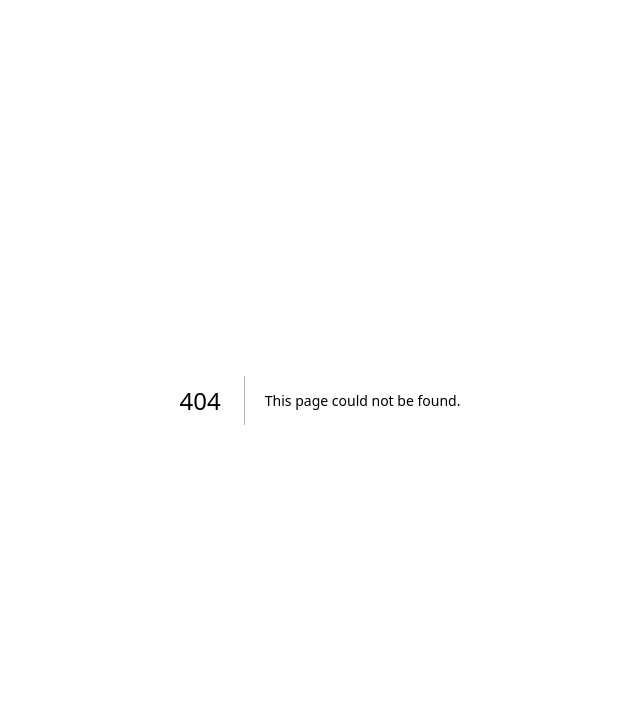
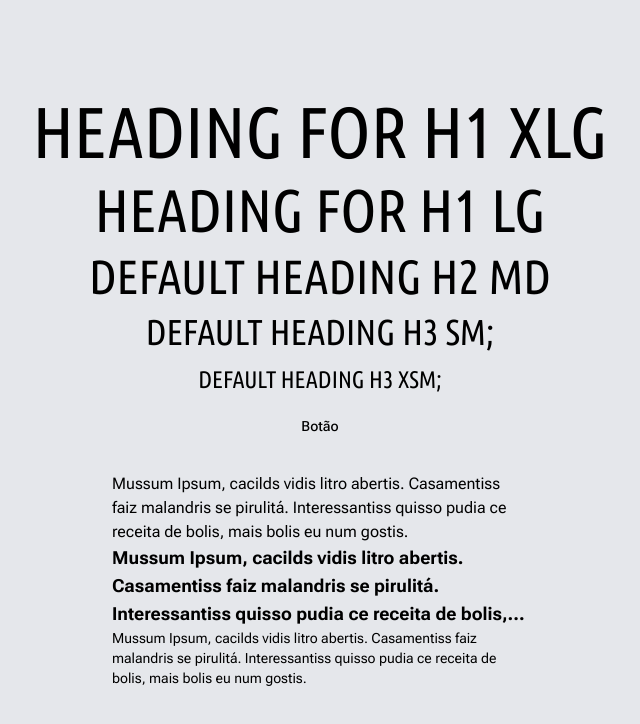
Before and after one commit to JohnnyCarreiro/next-prismic-tailwind-template, a Next.js app: page /components in a window 1280 px wide. Before the commit this address had no page. Shown: the top 724 px of the page, without its empty margins (320-960 px from the left). Built offline with nearby package versions, Linux system fonts and the light colour scheme.

Commit message:
feat(comp): create Text and Heading Components
Also create a page for test all custom components

```diff
--- /dev/null
+++ b/src/app/components/page.tsx
@@ -0,0 +1,51 @@
+import { Button } from '@/components/@core/Button'
+import { Heading } from '@/components/@core/Heading'
+import { Text } from '@/components/@core/Text'
+
+export default function Home() {
+  return (
+    <main className="flex h-full min-h-screen flex-col items-center justify-between px-24 py-24">
+      <Heading as="h1" size="xlg" className={'uppercase'}>
+        Heading for H1 XLG
+      </Heading>
+      <Heading as="h1" size="lg" className={'uppercase'}>
+        Heading for H1 LG
+      </Heading>
+      <Heading className={'uppercase'}>Default Heading H2 MD</Heading>
+      <Heading as="h3" size="sm" className={' uppercase'}>
+        Default Heading H3 SM;
+      </Heading>
+      <Heading as="h4" size="xsm" className={' uppercase'}>
+        Default Heading H3 XSM;
+      </Heading>
+      <Button
+        className={
+          'rounded-full bg-brand_primary px-4 text-primary-950 hover:bg-primary-200'
+        }
+        isLoading={false}
+        variant={'secondary'}
+        disabled={false}
+        size={'sm'}
+      >
+        Botão
+      </Button>
+      <div className="max-w-md p-4 text-secondary-800">
+        <Text as="p" className="line-clamp-3">
+          Mussum Ipsum, cacilds vidis litro abertis. Casamentiss faiz malandris
+          se pirulitá. Interessantiss quisso pudia ce receita de bolis, mais
+          bolis eu num gostis.
+        </Text>
+        <Text as="strong" size="lg" className="line-clamp-3">
+          Mussum Ipsum, cacilds vidis litro abertis. Casamentiss faiz malandris
+          se pirulitá. Interessantiss quisso pudia ce receita de bolis, mais
+          bolis eu num gostis.
+        </Text>
+        <Text as="small" size="sm" className="line-clamp-3">
+          Mussum Ipsum, cacilds vidis litro abertis. Casamentiss faiz malandris
+          se pirulitá. Interessantiss quisso pudia ce receita de bolis, mais
+          bolis eu num gostis.
+        </Text>
+      </div>
+    </main>
+  )
+}
--- a/src/app/layout.tsx
+++ b/src/app/layout.tsx
@@ -2,6 +2,7 @@ import './globals.css'
 import {
   Roboto_Flex as Roboto,
   Ubuntu_Condensed as Ubuntu,
+  Fira_Mono as FiraCode,
 } from 'next/font/google'
 
 const roboto = Roboto({ subsets: ['latin'], variable: '--font-roboto' })
@@ -9,6 +10,11 @@ const ubuntu = Ubuntu({
   subsets: ['latin'],
   weight: '400',
   variable: '--font-ubuntu',
+})
+const fira = FiraCode({
+  subsets: ['latin'],
+  weight: '500',
+  variable: '--font-fira-code',
 })
 
 export const metadata = {
@@ -23,7 +29,9 @@ export default function RootLayout({
 }) {
   return (
     <html lang="en">
-      <body className={`${roboto.variable} ${ubuntu.variable} font-sans`}>
+      <body
+        className={`${roboto.variable} ${ubuntu.variable} ${fira.variable} font-sans`}
+      >
         {children}
       </body>
     </html>
--- a/src/app/page.tsx
+++ b/src/app/page.tsx
@@ -1,21 +1,13 @@
 import { Button } from '@/components/@core/Button'
-import Image from 'next/image'
+import { Heading } from '@/components/@core/Heading'
+import { Text } from '@/components/@core/Text'
 
 export default function Home() {
   return (
-    <main className="flex min-h-screen flex-col items-center justify-between px-24 py-24">
-      <h1 className={'font-brand text-4xl'}>Hello World</h1>
-      <Button
-        className={
-          'rounded-full bg-brand_primary px-4 text-primary-950 hover:bg-primary-200'
-        }
-        isLoading={false}
-        variant={'secondary'}
-        disabled={false}
-        size={'sm'}
-      >
-        Botão
-      </Button>
+    <main className="flex h-full min-h-screen flex-col items-center justify-between px-24 py-24">
+      <Heading as="h1" size="xlg" className={'uppercase'}>
+        Home Page
+      </Heading>
     </main>
   )
 }
--- a/src/components/@core/Button.tsx
+++ b/src/components/@core/Button.tsx
@@ -2,8 +2,6 @@ import { ButtonHTMLAttributes, FC } from 'react'
 import { VariantProps, cva } from 'class-variance-authority'
 import { Loader2 } from 'lucide-react'
 import { cn } from '@/lib/utils'
-
-// import { Container } from './styles';
 
 const buttonVariants = cva(
   'active:scale-95 inline-flex items-center justify-center rounded-md text-sm font-medium transition-colors focus:outline-none focus:ring-2 focus:ring-slate-400 focus:ring-offset-2 disabled:opacity-50 disabled:cursor-not-allowed',
--- /dev/null
+++ b/src/components/@core/Heading.tsx
@@ -0,0 +1,46 @@
+import { cn } from '@/lib/utils'
+import { VariantProps, cva } from 'class-variance-authority'
+
+const textVariantProps = cva('text-inherit leading-relaxed font-brand', {
+  variants: {
+    size: {
+      xsm: 'text-2xl',
+      sm: 'text-4xl',
+      md: 'text-5xl',
+      lg: 'text-6xl',
+      xlg: 'text-7xl',
+    },
+  },
+  defaultVariants: {
+    size: 'md',
+  },
+})
+
+interface Props extends VariantProps<typeof textVariantProps> {
+  children: React.ReactNode
+}
+
+type AllowedTags = 'h1' | 'h2' | 'h3' | 'h4' | 'h5' | 'h6'
+
+// `TextProps` now uses `PolymorphicComponentProps` to add the `as` prop
+// and inherit its prop
+type TextProps<C extends React.ElementType> = PolymorphicComponentProps<
+  C,
+  Props
+>
+
+export const Heading = <C extends React.ElementType = AllowedTags>({
+  as,
+  children,
+  className,
+  size,
+  ...other
+}: TextProps<C>) => {
+  const Component = as || 'h2'
+
+  return (
+    <Component className={cn(textVariantProps({ className, size }))} {...other}>
+      {children}
+    </Component>
+  )
+}
--- /dev/null
+++ b/src/components/@core/Text.tsx
@@ -0,0 +1,59 @@
+import { cn } from '@/lib/utils'
+import { VariantProps, cva } from 'class-variance-authority'
+
+const textVariantProps = cva('text-inherit leading-relaxed', {
+  variants: {
+    size: {
+      sm: 'text-sm',
+      md: 'text-base',
+      lg: 'text-lg',
+    },
+  },
+  defaultVariants: {
+    size: 'md',
+  },
+})
+
+interface Props extends VariantProps<typeof textVariantProps> {
+  children: React.ReactNode
+}
+
+type AllowedTags =
+  | 'p'
+  | 'strong'
+  | 'span'
+  | 'em'
+  | 'pre'
+  | 'small'
+  | 'q'
+  | 'code'
+  | 'mark'
+  | 'sub'
+  | 'sup'
+  | 'ins'
+  | 'del'
+  | 'i'
+  | 'b'
+
+// `TextProps` now uses `PolymorphicComponentProps` to add the `as` prop
+// and inherit its prop
+type TextProps<C extends React.ElementType> = PolymorphicComponentProps<
+  C,
+  Props
+>
+
+export const Text = <C extends React.ElementType = AllowedTags>({
+  as,
+  children,
+  className,
+  size,
+  ...other
+}: TextProps<C>) => {
+  const Component = as || 'span'
+
+  return (
+    <Component className={cn(textVariantProps({ className, size }))} {...other}>
+      {children}
+    </Component>
+  )
+}
--- /dev/null
+++ b/src/components/@core/types/polymorphic-props.d.ts
@@ -0,0 +1,45 @@
+import React from 'react'
+declare global {
+  declare type PropsOf<
+    C extends keyof JSX.IntrinsicElements | React.JSXElementConstructor<any>,
+  > = JSX.LibraryManagedAttributes<C, React.ComponentPropsWithoutRef<C>>
+
+  type AsProp<C extends React.ElementType> = {
+    /**
+     * An override of the default HTML tag.
+     * Can also be another React component.
+     */
+    as?: C
+  }
+
+  /**
+   * Allows for extending a set of props (`ExtendedProps`) by an overriding set of props
+   * (`OverrideProps`), ensuring that any duplicates are overridden by the overriding
+   * set of props.
+   */
+  declare type ExtendableProps<
+    ExtendedProps = Record<string, never>,
+    OverrideProps = Record<string, never>,
+  > = OverrideProps & Omit<ExtendedProps, keyof OverrideProps>
+
+  /**
+   * Allows for inheriting the props from the specified element type so that
+   * props like children, className & style work, as well as element-specific
+   * attributes like aria roles. The component (`C`) must be passed in.
+   */
+  declare type InheritableElementProps<
+    C extends React.ElementType,
+    Props = Record<string, never>,
+  > = ExtendableProps<PropsOf<C>, Props>
+
+  /**
+   * A more sophisticated version of `InheritableElementProps` where
+   * the passed in `as` prop will determine which props can be included
+   */
+  declare type PolymorphicComponentProps<
+    C extends React.ElementType,
+    Props = Record<string, never>,
+  > = InheritableElementProps<C, Props & AsProp<C>>
+}
+// Source: https://github.com/emotion-js/emotion/blob/master/packages/styled-base/types/helper.d.ts
+// A more precise version of just React.ComponentPropsWithoutRef on its own
--- a/tailwind.config.js
+++ b/tailwind.config.js
@@ -10,6 +10,7 @@ module.exports = {
       fontFamily: {
         sans: 'var(--font-roboto)',
         brand: 'var(--font-ubuntu)',
+        code: 'var(--font-fira-code)',
       },
       colors: require('./src/styles/tokens/colors'),
     },
```
Also changed, not shown: tsconfig.json (+18 -4 lines).
